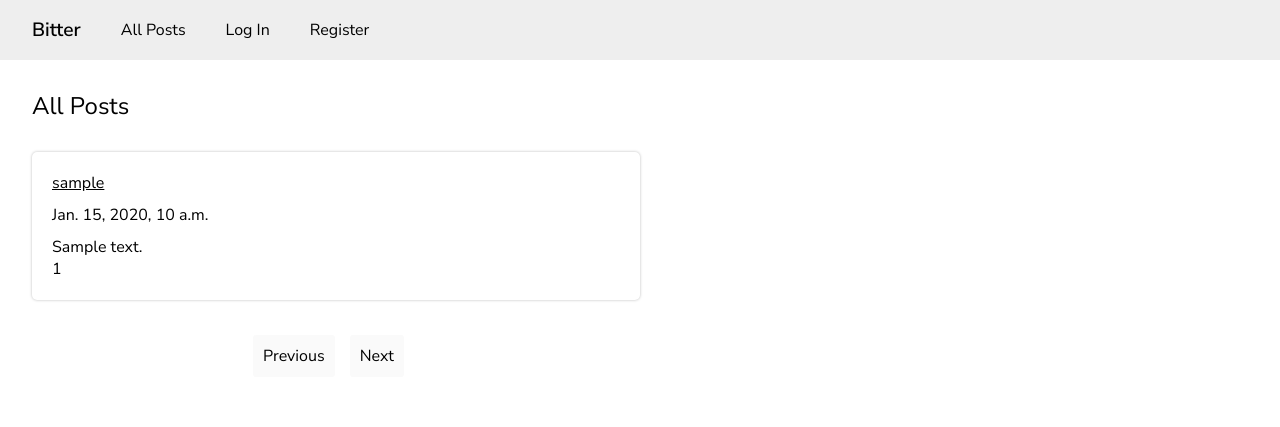
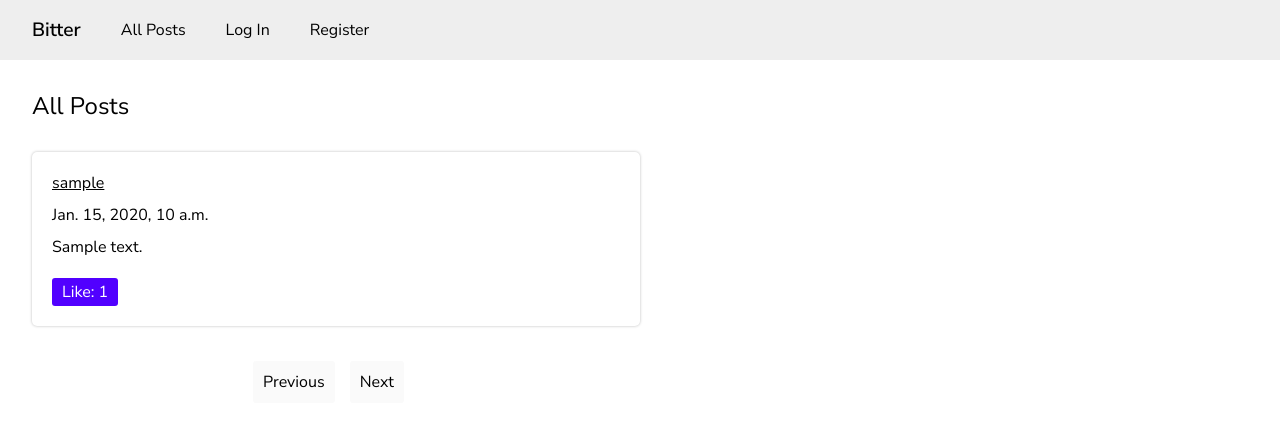
Before and after one commit to thenu-k/django-socialMedia, a Django app: page / in a window 1280 px wide. Shown: the top 427 px of the page. Run offline with Django 3.2, Linux system fonts and the light colour scheme; tables that the repository leaves empty hold one stand-in row (values such as "Sample post").

Commit message:
created like button

```diff
--- a/network/templates/network/PostList/postlist.html
+++ b/network/templates/network/PostList/postlist.html
@@ -6,7 +6,15 @@
         <a href="/account/{{post.userKey.id}}" class="username">{{post.userKey}}</a>
         <p class="dateCreated">{{post.dateCreated}}</p>
         <p class="content">{{post.content}}</p>
-        {{post.likeCount}}{{post.userLikedThis}}
+        {% if user.is_authenticated  %}
+            {% if not post.userLikedThis %}
+                <button class="likeCount" onsubmit="likePost('{{post.id}}')">Like: {{post.likeCount}}</button>
+            {% else %}
+                <button class="likeCount reverse" onsubmit="unlikePost('{{post.id}}')">Liked: {{post.likeCount}}</button>
+            {% endif %}
+        {% else %}
+            <button class="likeCount" disabled>Like: {{post.likeCount}}</button>
+        {% endif %}
       </div>
     {%endfor%}
     <div class="pagination">
@@ -62,6 +70,25 @@
         display: flex;
         margin-bottom: 10px;
     }
+    div.postlist .post button.likeCount{
+        width: fit-content;
+        padding: 3px 10px;
+        border-radius: 3px;
+        margin-top: 20px;
+        cursor: pointer;
+        background-color: rgb(81, 0, 255);
+        color: white;
+    }
+    div.postlist .post button.likeCount:hover{
+        background-color: rgb(72, 0, 228);
+    }
+    div.postlist .post button.likeCount.reverse{
+        background-color: #DDDDDD;
+        color: black;
+    }
+    div.postlist .post button.likeCount.reverse:hover{
+        background-color: #BBBBBB;
+    }
     div.postlist  .pagination{
         margin: 20px 0;
         width: 100%;
--- a/network/views.py
+++ b/network/views.py
@@ -167,9 +167,9 @@ def renderFollowingUserPosts(request):
         userObject = User.objects.get(id = request.user.id)
         followingUserObjects  = userObject.followCreatedByUser.all()
         postObjects = Post.objects.filter(userKey__in=followingUserObjects.values('followingUserKey')).order_by('-dateCreated')
+        # Getting like data
+        likeExtrapolator(request, postObjects)
         payload = {
             'postObjects': postObjects
         }
-        # Getting like data
-        likeExtrapolator(request, postObjects)
         return render(request, 'network/Following/following.html', payload)
```
